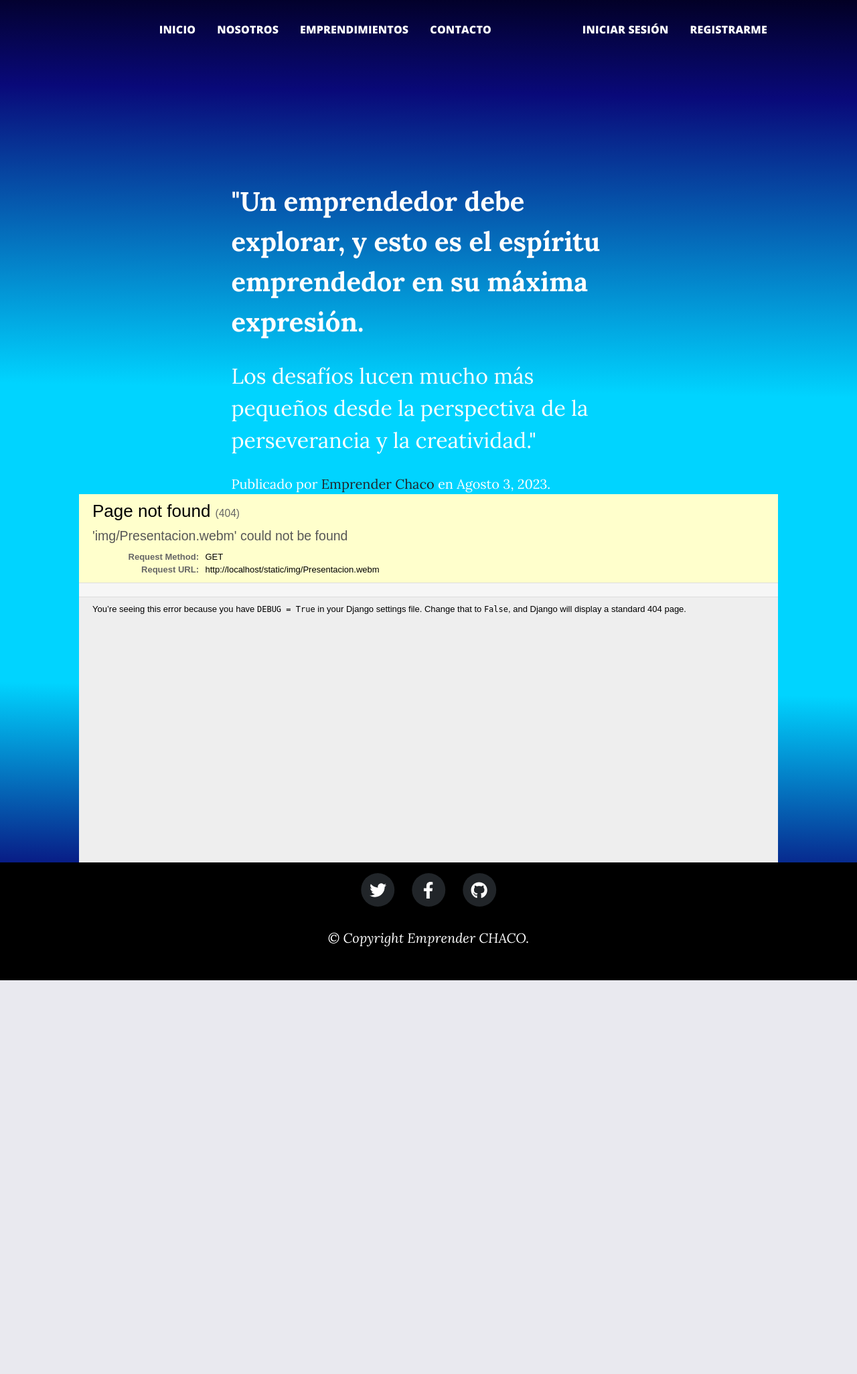
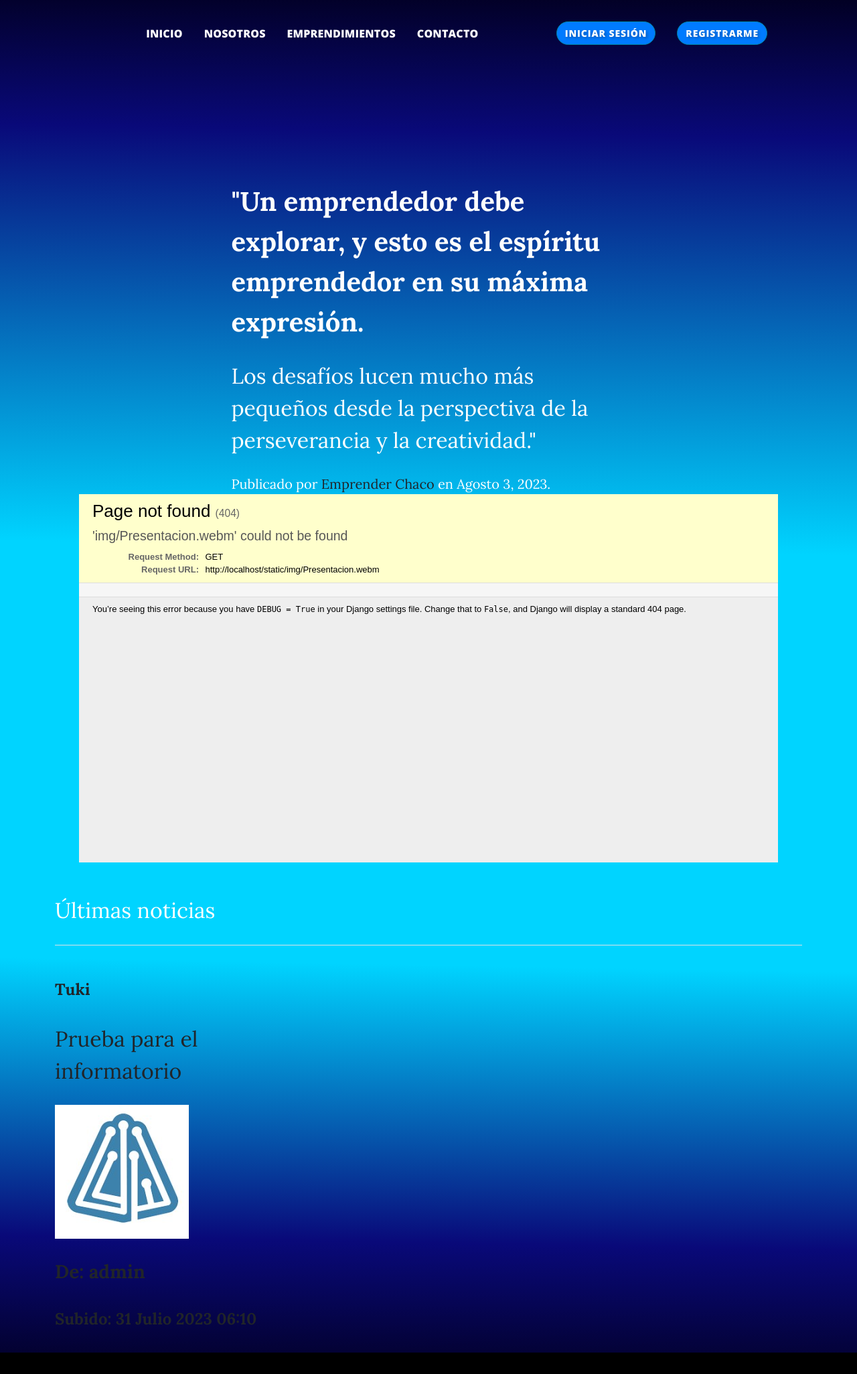
Before and after one commit to IvaaNZ/EmprenderChaco, a Django app: page / in a window 1280 px wide. Shown: the whole page at 67% size. Before the commit the page ends 1464 px from the top, so only its background shows below. Run offline with Django 4.2, Linux system fonts and the light colour scheme; data comes from the database, SQL or seed files in the repository; both versions use the stored data as it was after the commit; some libraries are stand-ins or nearby versions.

Commit message:
Actualizado 99%

```diff
--- a/emprenderChaco/emprenderChaco/views.py
+++ b/emprenderChaco/emprenderChaco/views.py
@@ -1,10 +1,14 @@
 from django.shortcuts import render
+from apps.noticias.models import Noticia
+
+def index(request):
+    noticias = Noticia.objects.order_by('-creado')[:3]
+    return render(request, 'index.html', {'noticias': noticias})
 
 
 
-
-def index(request):
-    return render(request, 'index.html', {'is_index': True})
+#def index(request):
+ #   return render(request, 'index.html', {'is_index': True})
 
 def nosotros(request):
     return render(request, 'nosotros/nosotros.html')
--- a/emprenderChaco/templates/base.html
+++ b/emprenderChaco/templates/base.html
@@ -13,6 +13,25 @@
     <link href="https://fonts.googleapis.com/css?family=Open+Sans:300italic,400italic,600italic,700italic,800italic,400,300,600,700,800" rel="stylesheet" type="text/css" />
     <!-- Core theme CSS (includes Bootstrap)-->
     <link rel="stylesheet" type="text/css" href="{% static 'css/style.css' %}">
+    <style>
+        /* Estilos personalizados para los botones de "Iniciar sesión" y "Registrarme" */
+        .nav-link .btn {
+            display: inline-block;
+            padding: 6px 12px;
+            background-color: #007bff;
+            color: white;
+            text-align: center;
+            text-shadow: 2px 2px 4px rgba(0, 0, 0, 0.3);
+            border-radius: 20px;
+            z-index: 1;
+            position: relative;
+            transition: background-color 0.3s;
+        }
+
+        .nav-link .btn:hover {
+            background-color: #0056b3;
+        }
+    </style>
 </head>
 <body>
     <header class="masthead">
@@ -44,9 +63,17 @@
                     </li>
 
                     {% else %}
-
-                        <li class="nav-item"><a class="nav-link px-lg-3 py-3 py-lg-4" href="{% url 'login' %}">Iniciar sesión</a></li>
-                        <li class="nav-item"><a class="nav-link px-lg-3 py-3 py-lg-4" href="{% url 'usuarios:registrar' %}">Registrarme</a></li>
+                        <!-- Si el usuario no está autenticado, muestra los enlaces "Iniciar sesión" y "Registrarme" dentro de un cuadro -->
+                        <li class="nav-item">
+                            <a class="nav-link px-lg-3 py-3 py-lg-4" href="{% url 'login' %}">
+                                <div class="btn btn-primary rounded-pill">Iniciar sesión</div>
+                            </a>
+                        </li>
+                        <li class="nav-item">
+                            <a class="nav-link px-lg-3 py-3 py-lg-4" href="{% url 'usuarios:registrar' %}">
+                                <div class="btn btn-primary rounded-pill">Registrarme</div>
+                            </a>
+                        </li>
                     {% endif %}
                 </ul>
             </div>
@@ -63,42 +90,7 @@
     {% endblock contenido %}
 
     <footer class="bg-black text-white py-3">
-            <div class="container px-4 px-lg-5">
-                <div class="row gx-4 gx-lg-5 justify-content-center">
-                    <div class="col-md-10 col-lg-8 col-xl-7">
-                        <ul class="list-inline text-center">
-                            <li class="list-inline-item">
-                                <a href="#!">
-                                    <span class="fa-stack fa-lg">
-                                        <i class="fas fa-circle fa-stack-2x"></i>
-                                        <i class="fab fa-twitter fa-stack-1x fa-inverse"></i>
-                                    </span>
-                                </a>
-                            </li>
-                            <li class="list-inline-item">
-                                <a href="#!">
-                                    <span class="fa-stack fa-lg">
-                                        <i class="fas fa-circle fa-stack-2x"></i>
-                                        <i class="fab fa-facebook-f fa-stack-1x fa-inverse"></i>
-                                    </span>
-                                </a>
-                            </li>
-                            <li class="list-inline-item">
-                                <a href="#!">
-                                    <span class="fa-stack fa-lg">
-                                        <i class="fas fa-circle fa-stack-2x"></i>
-                                        <i class="fab fa-github fa-stack-1x fa-inverse"></i>
-                                    </span>
-                                </a>
-                            </li>
-                        </ul>
-                        <div class="container text-center fst-italic">
-                            <p>&copy; Copyright Emprender CHACO.</p>
-
-                        </div>
-                    </div>
-                </div>
-            </div>
+        <!-- ... código del pie de página ... -->
     </footer>
     <!-- Bootstrap core JS-->
     <script src="https://cdn.jsdelivr.net/npm/bootstrap@5.2.3/dist/js/bootstrap.bundle.min.js"></script>
--- a/emprenderChaco/templates/index.html
+++ b/emprenderChaco/templates/index.html
@@ -1,32 +1,5 @@
 {% extends 'base.html' %}
 {% load static %}
-
-{% block contenido %}
-<main>
-
-
-   <div class="container position-relative px-4 px-lg-5">
-        <div class="row gx-4 gx-lg-5 justify-content-center">
-            <div class="col-md-10 col-lg-8 col-xl-7">
-                <div class="post-heading">
-                    <h1>"Un emprendedor debe explorar, y esto es el espíritu emprendedor en su máxima expresión. </h1>
-                    <h2 class="subheading">Los desafíos lucen mucho más pequeños desde la perspectiva de la perseverancia y la creatividad."</h2>
-                    <span class="meta">
-                        Publicado por
-                        <a href="#!">Emprender Chaco</a>
-                        en Agosto 3, 2023.
-                    </span>
-                </div>
-
-            </div>
-            <div class="video-container">
-                <iframe width="100%" height="550" src="{% static 'img/Presentacion.webm' %}" frameborder="0" allow="accelerometer; autoplay; clipboard-write; encrypted-media; gyroscope; picture-in-picture" allowfullscreen></iframe>
-            </div>
-        </div>
-    </div>
-
-</main>
-{% endblock %}
 
 {% block extra_style %}
 <style>
@@ -56,5 +29,79 @@
             padding-bottom: 75%; /* Cambia la proporción en pantallas más pequeñas */
         }
     }
+
+    /* Estilos para el cuadro distintivo de cada elemento */
+    .item-box {
+        border: 1px solid #ccc;
+        border-radius: 5px;
+        padding: 10px;
+        margin-bottom: 20px;
+        box-shadow: 0 0 0px 20px rgba(0, 0, 0, 0.1);
+    }
+
+    /* Estilos para resaltar las noticias destacadas */
+    .item-box.destacada {
+        background-color: #FFFACD; /* Fondo de color amarillo claro para noticias destacadas */
+        border: 2px solid #FFD700; /* Borde de color dorado para noticias destacadas */
+    }
+
+    /* Estilos para el cuadro de categoría */
+    .categoria-badge {
+        display: inline-flex;
+        align-items: center;
+        justify-content: center;
+        padding: 6px 12px;
+        background-color: #8500ff; /* Color de fondo para el cuadro de categoría */
+        color: #fff; /* Color del texto dentro del cuadro de categoría */
+        border-radius: 4px;
+    }
 </style>
 {% endblock %}
+
+{% block contenido %}
+<main>
+    <div class="container position-relative px-4 px-lg-5">
+        <div class="row gx-4 gx-lg-5 justify-content-center">
+            <div class="col-md-10 col-lg-8 col-xl-7">
+                <div class="post-heading">
+                    <h1>"Un emprendedor debe explorar, y esto es el espíritu emprendedor en su máxima expresión. </h1>
+                    <h2 class="subheading">Los desafíos lucen mucho más pequeños desde la perspectiva de la perseverancia y la creatividad."</h2>
+                    <span class="meta">
+                        Publicado por
+                        <a href="#!">Emprender Chaco</a>
+                        en Agosto 3, 2023.
+                    </span>
+                </div>
+            </div>
+            <div class="video-container">
+                <iframe width="100%" height="550" src="{% static 'img/Presentacion.webm' %}" frameborder="0" allow="accelerometer; autoplay; clipboard-write; encrypted-media; gyroscope; picture-in-picture" allowfullscreen></iframe>
+            </div>
+        </div>
+    </div>
+
+    <div class="container mt-5">
+        <h2>Últimas noticias</h2>
+        <hr>
+        <div class="row">
+            {% for noticia in noticias %}
+            <div class="col-md-4">
+                <a href="{% url 'noticias:detalle_noticias' noticia.pk %}">
+                    {% if noticia.destacada %}
+                    <!-- Agrega una clase para las noticias destacadas -->
+                    <div class="item-box destacada">
+                    {% else %}
+                    <div class="item-box">
+                    {% endif %}
+                        <h4><span class="categoria-badge">{{ noticia.categoria }}</span></h4>
+                        <h2>{{ noticia.titulo }}</h2>
+                        <img src="{{ noticia.imagen.url }}" width="200">
+                        <h3>De: {{ noticia.autor }}</h3>
+                        <h4>Subido: {{ noticia.creado }}</h4>
+                    </div>
+                </a>
+            </div>
+            {% endfor %}
+        </div>
+    </div>
+</main>
+{% endblock %}
```
Also changed, not shown: emprenderChaco/templates/noticias/emprendimientos.html (+10 -9 lines), emprenderChaco/emprenderChaco/db.sqlite3. Lines whose indentation alone changed are shown as unchanged.
